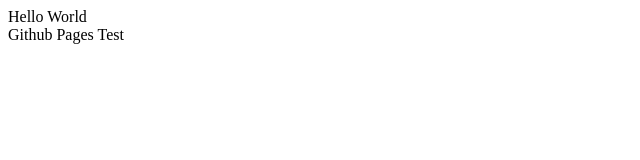
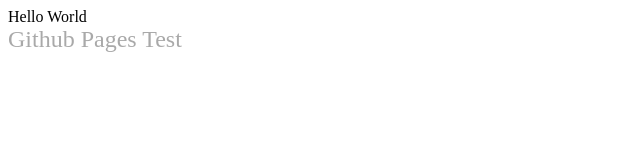
Before and after one commit to WolfyDelta/Personal-Website, a plain HTML site: page index.html in a window 1280 px wide. Shown: the whole page, without its empty margins (0-640 px from the left). Drawn offline with Linux system fonts and the light colour scheme.

Commit message:
Github Pages Test 2

```diff
--- a/index.html
+++ b/index.html
@@ -1,2 +1,6 @@
+<head>
+    <link rel="stylesheet" href="style.css">
+</head>
+
 <div>Hello World</div>
-<div>Github Pages Test</div>
+<div class="main">Github Pages Test</div>
--- a/style.css
+++ b/style.css
@@ -0,0 +1,5 @@
+.main {
+    text-shadow: 1px;
+    font-size: 24px;
+    color: darkgray;
+}
```
